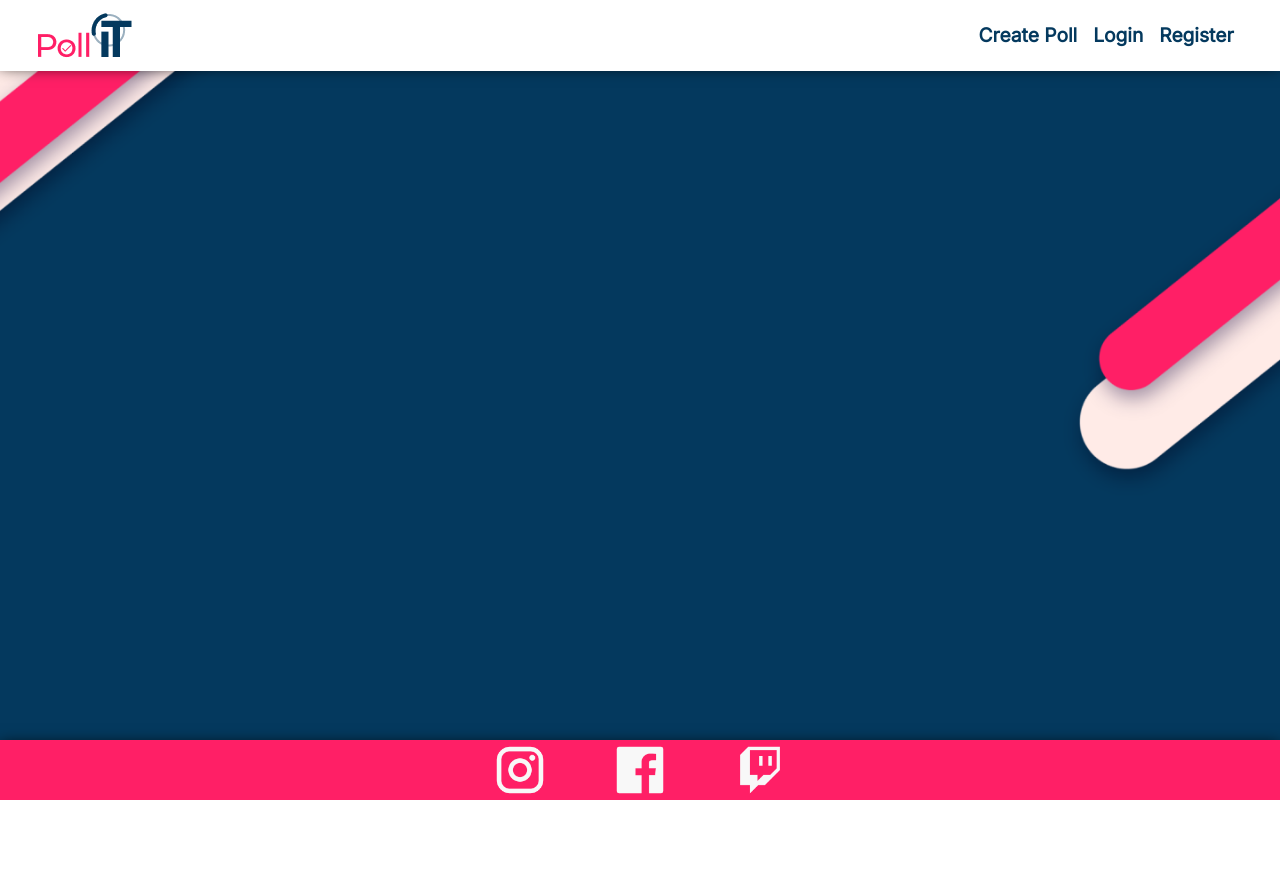
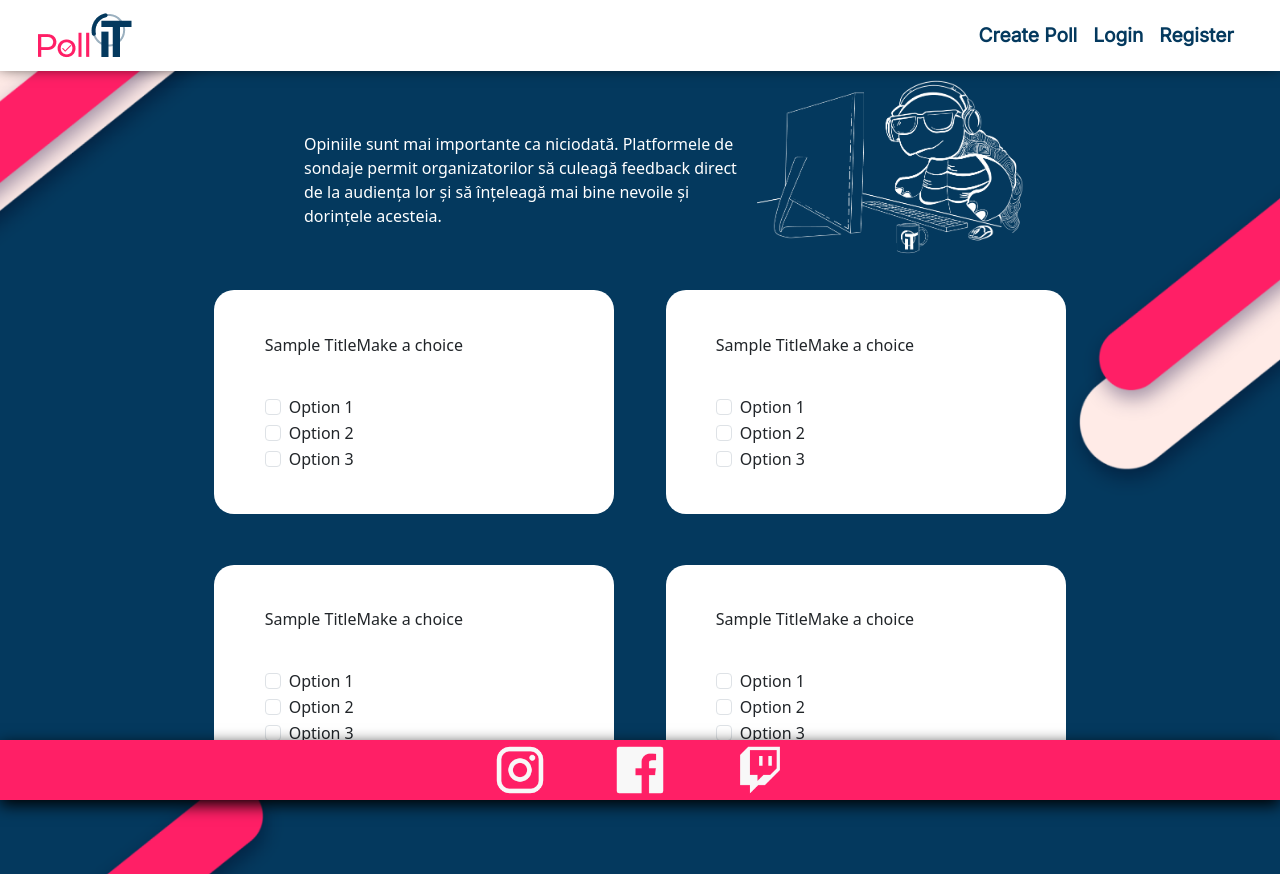
Before and after one commit to AndreiP256/LSAC_Pool_IT, a React (Create React App) app in the folder frontend/: page / in a window 1280 px wide. Before the commit the page ends 800 px from the top, so only its background shows below. Built offline with nearby package versions, Linux system fonts and the light colour scheme.

Commit message:
Made poll component and main homepage
Added the poll component that can be created with custom titles and everything
Fixed navbar and footer absolute positioning
Completed the main homepage

```diff
--- a/frontend/src/components/footer/footer.css
+++ b/frontend/src/components/footer/footer.css
@@ -1,6 +1,7 @@
 .footer{
     background-color: #FF1F66;
-    position: absolute;
+    position: fixed;
+    bottom: 0;
     width: 100%;
     height: 60px;
     left: 0;
--- a/frontend/src/components/navbar/navbar.css
+++ b/frontend/src/components/navbar/navbar.css
@@ -14,6 +14,9 @@
 }
 
 .navbar{
+    position: fixed;
+    width: 100%;
+    top: 0;
     background-color: #FFFFFF;
     box-shadow: 0px -5px 15px #000000;
     padding-left: 3%;
--- /dev/null
+++ b/frontend/src/components/poll/poll.css
@@ -0,0 +1,13 @@
+.mk-choice{
+    font-weight:lighter;
+}
+
+.the_pool{
+    background-color: #FFFFFF;
+    width: 25%;
+    max-width: 800px;
+    min-width: 400px;
+    border-radius: 20px;
+    padding: 1%;
+    margin: 2%;
+}
--- /dev/null
+++ b/frontend/src/components/poll/poll.js
@@ -0,0 +1,38 @@
+import React, { useState } from 'react';
+import FormLabel from 'react-bootstrap/esm/FormLabel';
+import FormGroup from 'react-bootstrap/esm/FormGroup';
+import FormCheck from 'react-bootstrap/FormCheck';
+import Form from 'react-bootstrap/Form';
+import Container from 'react-bootstrap/esm/Container';
+
+import './poll.css';
+
+export default function Pool({ received_title, is_multiple, choices, id }) {
+  const [options, setOptions] = useState(choices);
+  const [title, setTitle] = useState(received_title);
+  const [type, setType] = useState(is_multiple);
+  const [id_pool, setID] = useState(id);
+
+  return (
+        <div className='the_pool'>
+      <Form>
+        <FormGroup className='form-group' controlId={`pool_show_title_${id_pool}`}>
+          <FormLabel>{title}</FormLabel>
+          <FormLabel className='mk-choice'>Make a choice</FormLabel>
+        </FormGroup>
+        <FormGroup className='form-group form-options' controlId={`pool_show_options_${id_pool}`}>
+          {options.map((option, index) => (
+            <div key={index} className='options'>
+              <FormCheck
+                name={`id_${id_pool}`}
+                type={type ? 'checkbox' : 'radio'}
+                id={`choice_${id_pool}_${index}`}
+                label={options[index]}
+              />
+            </div>
+          ))}
+        </FormGroup>
+      </Form>
+      </div>
+  );
+}
--- a/frontend/src/pages/home/home.css
+++ b/frontend/src/pages/home/home.css
@@ -4,3 +4,36 @@ body {
     background-repeat: no-repeat;
     background-attachment: fixed;
 }
+
+.poll-container{
+    justify-content: center;
+    align-items: center;
+    display: flex;
+    flex-wrap: wrap;
+  }
+
+  .header{
+    justify-content: center;
+    align-items: center;
+    display: flex;
+    flex-wrap: wrap;
+  }
+
+  .header-comp{
+    width: 50%;
+    max-width: 300px;
+  }
+
+  .par{
+    padding: auto;
+    padding-left: 5%;
+    padding-top: 2%;
+    color: #FFFFFF;
+    max-width: 500px;
+    margin: 0;
+  }
+
+
+  .main-page{
+    padding: 70px 0 60px 0;
+  }
--- a/frontend/src/pages/home/home.js
+++ b/frontend/src/pages/home/home.js
@@ -1,11 +1,30 @@
 import bg_image from "../../assets/backgrounds/it_bg-01.png"
 import './home.css'
+import Pool from "../../components/poll/poll"
+import Row from "react-bootstrap/esm/Row";
+import Col from "react-bootstrap/esm/Col";
+import Turtle from '../../assets/images/testoasa.png'
 
+const poolProps = {
+    received_title: "Sample Title",
+    is_multiple: "checkbox",
+    choices: ["Option 1", "Option 2", "Option 3"],
+    id: 1,
+  };
 
 export default function Home() {
     return (
-        <div className="">
-
+        <div className="main-page">
+            <div className="header">
+                <p className="header-comp par">Opiniile sunt mai importante ca niciodată. Platformele de sondaje permit organizatorilor să culeagă feedback direct de la audiența lor și să înțeleagă mai bine nevoile și dorințele acesteia.</p>
+                <img src={Turtle} className="header-comp"/>
+            </div>
+            <div className="poll-container">
+                <Pool {...poolProps}/>
+                <Pool {...poolProps}/>
+                <Pool {...poolProps}/>
+                <Pool {...poolProps}/>
+            </div>
         </div>
     )
 }
```
Also changed, not shown: frontend/src/assets/images/testoasa.png (added).
